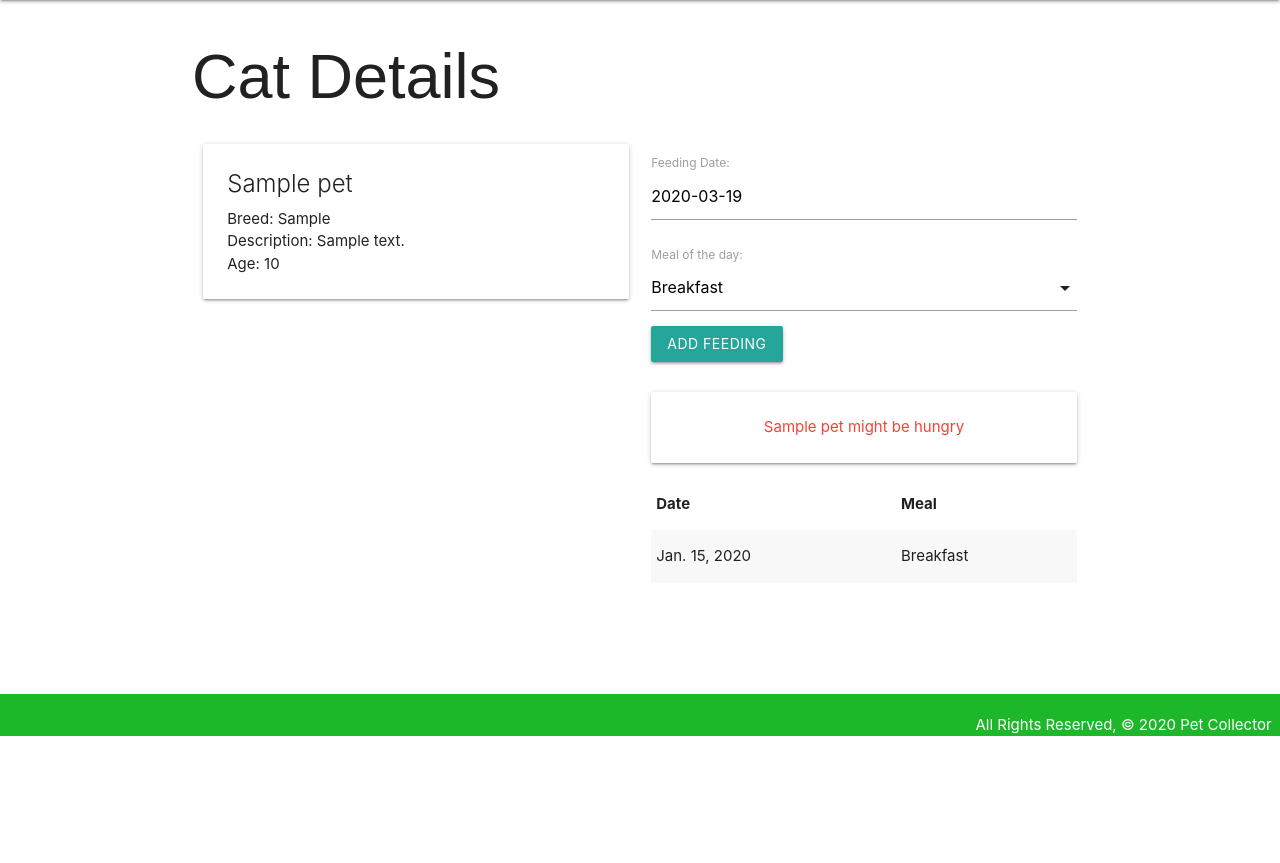
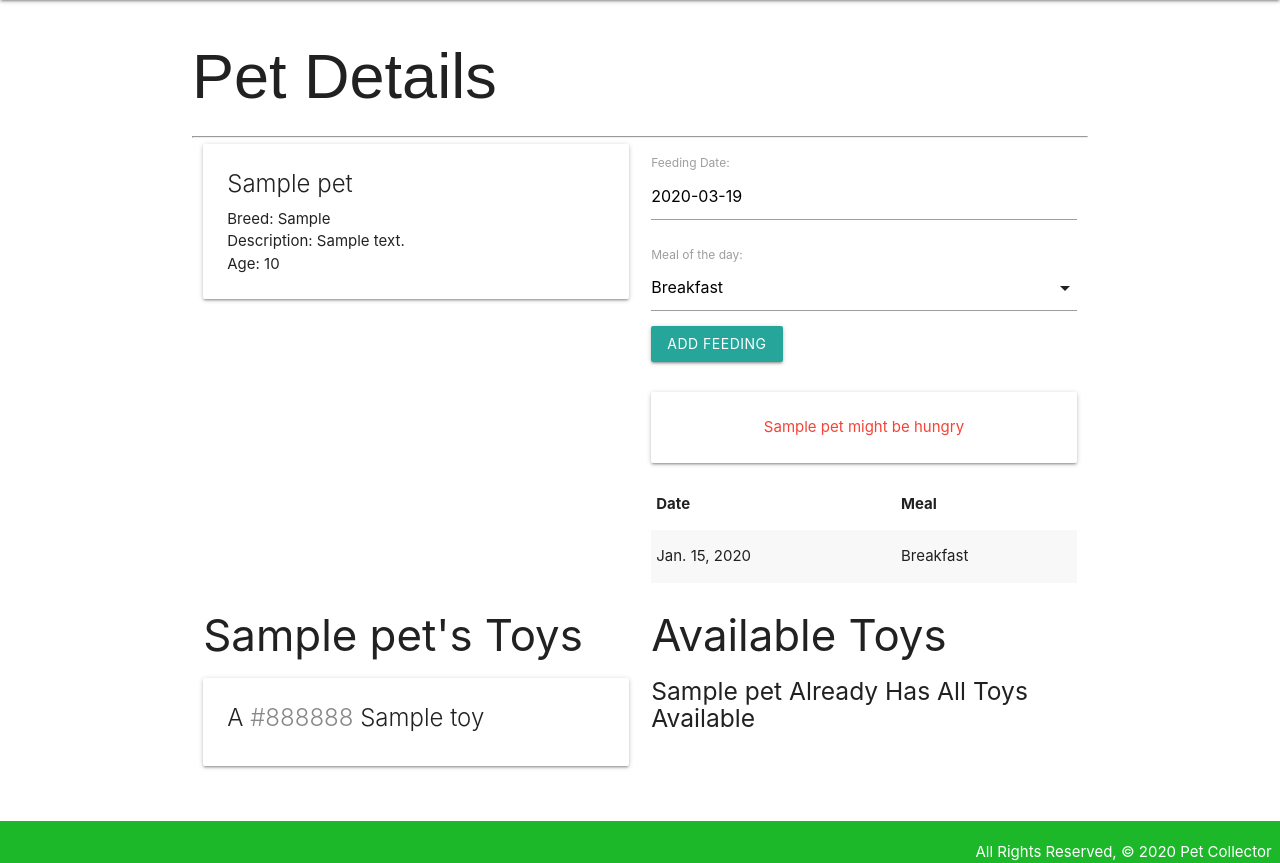
Before and after one commit to u-lam/virtualpets, a Django app: page /pets/1 in a window 1280 px wide. Shown: the part 64-927 px from the top of the page. Before the commit the page ends 800 px from the top, so only its background shows below. Run offline with Django 3.2, Linux system fonts and the light colour scheme; tables that the repository leaves empty hold one stand-in row (values such as "Sample post"); parts of the project's set-up code (start-up, migrations or seed data) failed here and were passed over.

Commit message:
completed pet-toy associations

```diff
--- a/main_app/admin.py
+++ b/main_app/admin.py
@@ -1,6 +1,7 @@
 from django.contrib import admin
-from .models import Pet, Feeding
+from .models import Pet, Feeding, Toy
 # Register your models here.
 
 admin.site.register(Pet)
 admin.site.register(Feeding)
+admin.site.register(Toy)
--- a/main_app/models.py
+++ b/main_app/models.py
@@ -29,12 +29,13 @@ class Pet(models.Model):
   age = models.IntegerField()
   color = models.CharField(max_length=20)
 
+  toys = models.ManyToManyField(Toy)
+
   def __str__(self):
     return self.name
 
   def fed_for_today(self):
     return self.feeding_set.filter(date=date.today()).count() >= len(MEALS)
-
 
 class Feeding(models.Model):
   date = models.DateField('Feeding Date')
--- a/main_app/templates/pets/detail.html
+++ b/main_app/templates/pets/detail.html
@@ -1,7 +1,7 @@
 {% extends 'base.html' %}
 {% block content %}
 
-<h1>Cat Details</h1>
+<h1>Pet Details</h1>
 
 <div class="row">
   <div class="col s6">
@@ -46,6 +46,48 @@
       </tbody>
     </table>
   </div>
+
+  <hr>
+  <div class="row">
+    <div class="col s6">
+      <h3>{{ pet.name }}'s Toys</h3>
+      {% if pet.toys.count %}
+        {% for toy in pet.toys.all %}
+          <div class="card">
+            <div class="card-content">
+              <span class="card-title">
+                A <span style="color: {{ toy.color }}">{{ toy.color }}</span> {{ toy.name }}
+              </span>
+            </div>
+          </div>
+        {% endfor %}
+      {% else %}
+        <h5>{{ pet.name }} has no toys :(</h5>
+      {% endif %}
+    </div>
+
+  <div class="col s6">
+    <h3>Available Toys</h3>
+    {% if toys.count %}
+      {% for toy in toys.all %}
+        <div class="card">
+          <div class="card-content">
+            <span class="card-title">
+              A <span style="color: {{ toy.color }}">{{ toy.color }}</span> {{ toy.name }} made of {{ toy.material }}
+            </span>
+          </div>
+          <div class="card-action">
+            <form action="{% url 'assc_toy' pet.id toy.id %}" method="post">
+              {% csrf_token %}
+              <button type="submit" class="btn">Add to {{ pet.name}}'s List</button>
+            </form>
+          </div>
+        </div>
+      {% endfor %}
+    {% else %}
+      <h5>{{pet.name}} Already Has All Toys Available</h5>
+    {% endif %}
+  </div>
 </div>
 
 <script>
--- a/main_app/urls.py
+++ b/main_app/urls.py
@@ -8,10 +8,11 @@ urlpatterns = [
   path('pets/new', views.new_pet, name='new_pet'),
   path('pets/<int:pet_id>', views.pets_detail, name='detail'),
   path('pets/<int:pet_id>/add_feeding/', views.add_feeding, name='add_feeding'),
+  path('pets/<int:pet_id>/assc_toy/<int:toy_id>', views.assc_toy, name='assc_toy'),
 
   path('toys/', views.ToyIndex.as_view(), name='toys_index'),
-  path('toys/<int:pk>', views.ToyDetail.as_views(), name='toys_detail'),
-  path('toys/create/', views.ToyCreate.as_views(), name='toys_create'),
-  path('toys/<int:pk>/update/', views.ToyUpdate.as_views(), name='toys_update'),
-  path('toys/<int:pk>/delete/', views.ToyDelete.as_views(), name='toys_delete')
+  path('toys/<int:pk>', views.ToyDetail.as_view(), name='toys_detail'),
+  path('toys/create/', views.ToyCreate.as_view(), name='toys_create'),
+  path('toys/<int:pk>/update/', views.ToyUpdate.as_view(), name='toys_update'),
+  path('toys/<int:pk>/delete/', views.ToyDelete.as_view(), name='toys_delete')
 ]
--- a/main_app/views.py
+++ b/main_app/views.py
@@ -1,6 +1,11 @@
 from django.shortcuts import render, redirect
 from .models import Pet, Toy
 from .forms import PetForm, FeedingForm
+
+# class-based views imports
+from django.views.generic.edit import CreateView, UpdateView, DeleteView
+from django.views.generic import ListView, DetailView
+
 
 def home(request):
   return render(request, 'home.html')
@@ -15,11 +20,22 @@ def pets_index(request):
 def pets_detail(request, pet_id):
   # Get the ID of one pet
   pet = Pet.objects.get(id=pet_id)
+
+  toys_pet_doesnt_have = Toy.objects.exclude(id__in = pet.toys.all().values_list('id'))
+
   # create a new feeding form to be rendered below with the template
   feeding_form = FeedingForm()
   return render(request, 'pets/detail.html', {
-    'pet': pet, 'feeding_form': feeding_form
+    'pet': pet,
+    'feeding_form': feeding_form,
+    'toys': toys_pet_doesnt_have
   })
+
+
+def assc_toy(request, pet_id, toy_id):
+  Pet.objects.get(id=pet_id).toys.add(toy_id)
+  return redirect('detail', pet_id=pet_id)
+
 
 def add_feeding(request, pet_id):
   form = FeedingForm(request.POST)
@@ -28,6 +44,7 @@ def add_feeding(request, pet_id):
     new_feeding.pet_id = pet_id
     new_feeding.save()
   return redirect('detail', pet_id=pet_id)
+
 
 def new_pet(request):
   if request.method == 'POST':
```
Also changed, not shown: main_app/migrations/0003_auto_20200319_0030.py (added), main_app/migrations/0004_pet_toys.py (added).
